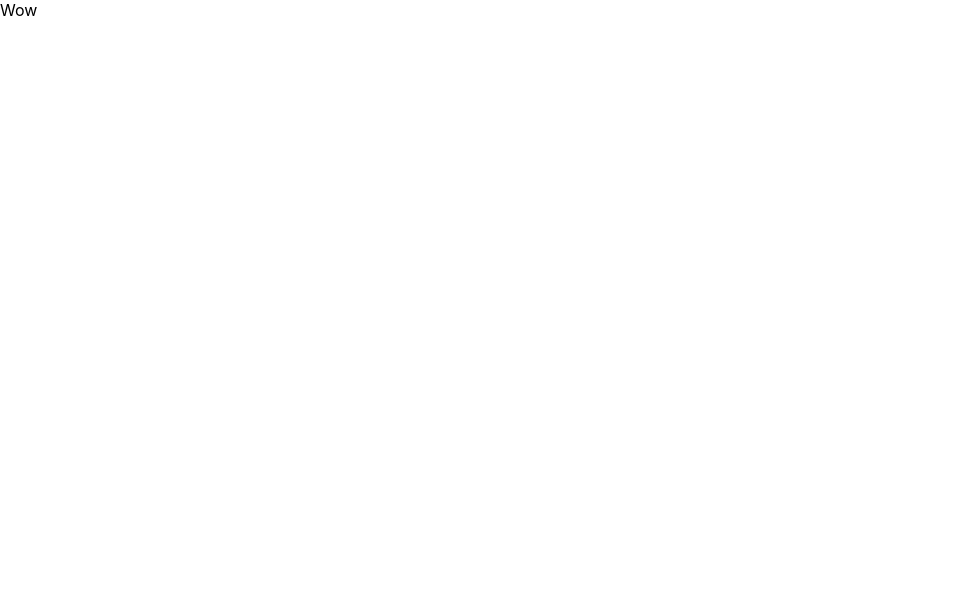
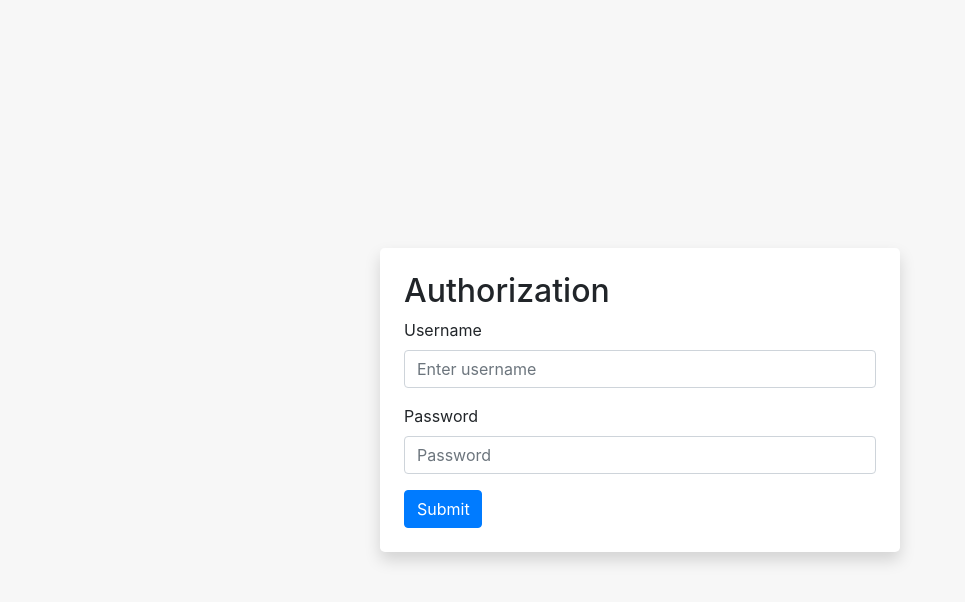
Before and after one commit to DmitryForsilov/empha-test, a React (Create React App) app: page / in a window 1280 px wide. Shown: the top 602 px of the page, without its empty margins (0-965 px from the left). Built offline with nearby package versions, Linux system fonts and the light colour scheme.

Commit message:
homepage implemented

```diff
--- /dev/null
+++ b/src/api/usersApi/index.js
@@ -0,0 +1,19 @@
+import axios from 'axios';
+
+const baseUrl = 'http://emphasoft-test-assignment.herokuapp.com';
+
+// test_super
+// Nf<U4f<rDbtDxAPn
+
+const getAuthToken = async ({ username, password }) => {
+  const response = await axios.post(`${baseUrl}/api-token-auth/`, {
+    username,
+    password,
+  });
+
+  return response;
+};
+
+export default {
+  getAuthToken,
+};
--- a/src/components/App.jsx
+++ b/src/components/App.jsx
@@ -1,5 +1,11 @@
 import React from 'react';
+import { BrowserRouter, Route, Switch } from 'react-router-dom';
+import HomePage from '../pages/home';
 
 export default () => (
-  <div className="">Wow</div>
+  <BrowserRouter>
+    <Switch>
+      <Route path="/" component={HomePage} />
+    </Switch>
+  </BrowserRouter>
 );
--- /dev/null
+++ b/src/components/AuthorizationForm.jsx
@@ -0,0 +1,83 @@
+import React from 'react';
+import { useFormik } from 'formik';
+import * as yup from 'yup';
+import { Form, Button, Spinner } from 'react-bootstrap';
+import usersApi from '../api/usersApi';
+
+const authorizationSchema = yup.object().shape({
+  username: yup.string().required('Username is required'),
+  password: yup.string().required('Password is required'),
+});
+
+const generateOnSubmit = () => async (fieldsData, { setErrors, resetForm }) => {
+  try {
+    const { data } = await usersApi.getAuthToken(fieldsData);
+
+    console.log(data);
+    resetForm();
+  } catch (error) {
+    console.log(error);
+    setErrors({ submitError: error.message });
+  }
+};
+
+const renderForm = (formik) => (
+  <Form onSubmit={formik.handleSubmit} className="m-auto p-4 rounded-lg shadow bg-white w-75" style={{ maxWidth: '520px' }}>
+    <h2>Authorization</h2>
+    <Form.Group>
+      <Form.Label>Username</Form.Label>
+      <Form.Control
+        name="username"
+        type="text"
+        placeholder="Enter username"
+        value={formik.values.username}
+        onChange={formik.handleChange}
+        onBlur={formik.handleBlur}
+        disabled={formik.isSubmitting}
+      />
+      <Form.Control.Feedback className="d-block" type="invalid">
+        {formik.touched.username && formik.errors.username}
+      </Form.Control.Feedback>
+    </Form.Group>
+
+    <Form.Group>
+      <Form.Label>Password</Form.Label>
+      <Form.Control
+        name="password"
+        type="password"
+        placeholder="Password"
+        value={formik.values.password}
+        onChange={formik.handleChange}
+        onBlur={formik.handleBlur}
+        disabled={formik.isSubmitting}
+      />
+      <Form.Control.Feedback className="d-block" type="invalid">
+        {formik.touched.password && formik.errors.password}
+      </Form.Control.Feedback>
+    </Form.Group>
+
+    <div className="d-flex justify-content-between">
+      <Button variant="primary" type="submit" style={{ width: '78px' }} disabled={formik.isSubmitting}>
+        {formik.isSubmitting
+          ? <Spinner as="span" animation="border" size="sm" />
+          : 'Submit'}
+      </Button>
+      <div className="text-danger">
+        {formik.errors.submitError}
+      </div>
+    </div>
+  </Form>
+);
+
+export default () => {
+  const formik = useFormik({
+    initialValues: {
+      username: '',
+      password: '',
+    },
+    validationSchema: authorizationSchema,
+    onSubmit: generateOnSubmit(),
+  });
+
+  return renderForm(formik);
+};
--- a/src/index.css
+++ b/src/index.css
@@ -11,3 +11,8 @@ code {
   font-family: source-code-pro, Menlo, Monaco, Consolas, 'Courier New',
     monospace;
 }
+
+#root {
+  height: 100vh;
+  background-color: #F7F7F7;
+}
--- a/src/index.js
+++ b/src/index.js
@@ -1,4 +1,5 @@
 import './index.css';
+import 'bootstrap/dist/css/bootstrap.min.css';
 import runApp from './runApp';
 
 runApp();
--- a/src/pages/home/index.jsx
+++ b/src/pages/home/index.jsx
@@ -0,0 +1,8 @@
+import React from 'react';
+import AuthorizationForm from '../../components/AuthorizationForm.jsx';
+
+export default () => (
+  <div className="container h-100 d-flex">
+    <AuthorizationForm />
+  </div>
+);
```
Also changed, not shown: package.json (+12 -3 lines), 1 other file (tests, documents, lock files or other folders).
